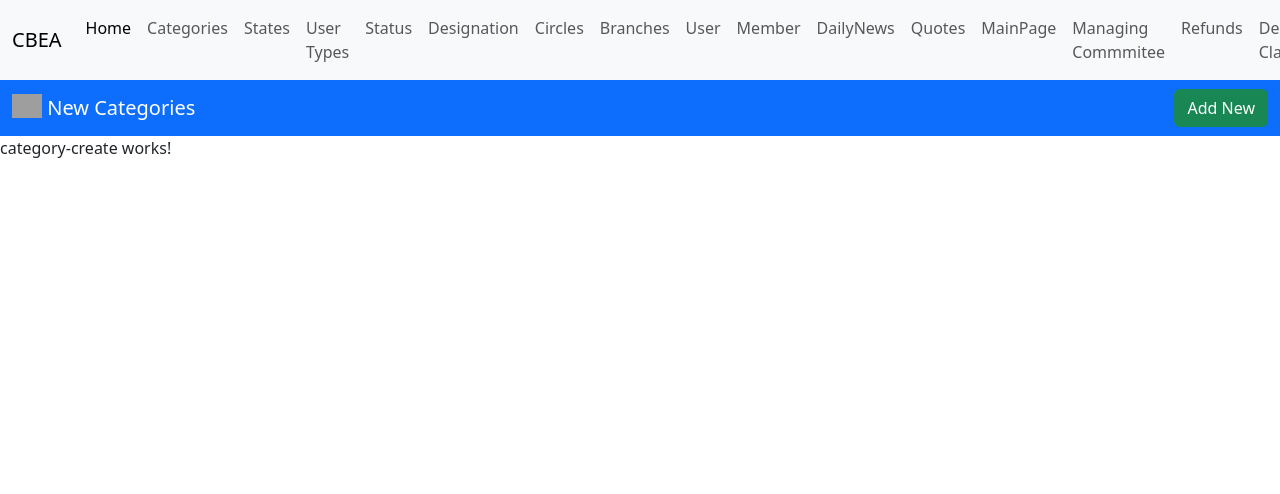
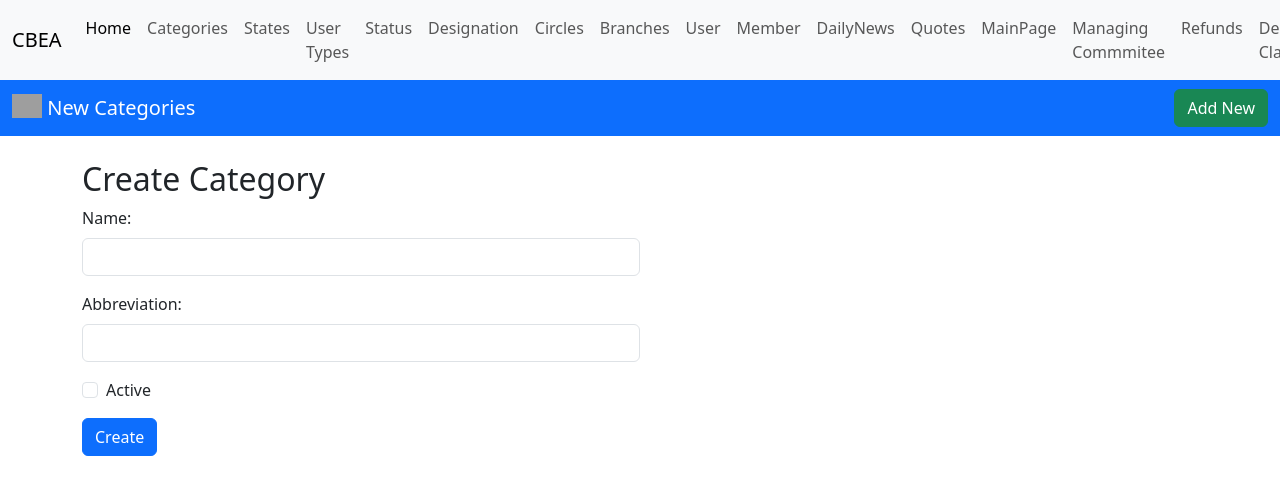
Before and after one commit to sreenathGanga1988/cbea-web, an Angular app: page /categories-create in a window 1280 px wide. Shown: the top 494 px of the page. Built offline with nearby package versions, Linux system fonts and the light colour scheme; grey boxes are pictures that could not be loaded.

Commit message:
commit detail

```diff
--- a/src/app/admin-portal/category/category-create/category-create.component.html
+++ b/src/app/admin-portal/category/category-create/category-create.component.html
@@ -1,3 +1,20 @@
 <app-title-bar [headingText]='headingText' (createNewItem)="handleCreateNewItem()"></app-title-bar>
 
-<p>category-create works!</p>
+<div class="container mt-4">
+  <h2>Create Category</h2>
+  <form (ngSubmit)="onSubmit()" class="col-md-6">
+    <div class="mb-3">
+      <label for="name" class="form-label">Name:</label>
+      <input type="text" id="name" [(ngModel)]="newCategory.name" name="name" class="form-control" required>
+    </div>
+    <div class="mb-3">
+      <label for="abbreviation" class="form-label">Abbreviation:</label>
+      <input type="text" id="abbreviation" [(ngModel)]="newCategory.abbreviation" name="abbreviation" class="form-control" required>
+    </div>
+    <div class="mb-3 form-check">
+      <input type="checkbox" id="isActive" [(ngModel)]="newCategory.isActive" name="isActive" class="form-check-input">
+      <label for="isActive" class="form-check-label">Active</label>
+    </div>
+    <button type="submit" class="btn btn-primary">Create</button>
+  </form>
+</div>
--- a/src/app/admin-portal/category/category-create/category-create.component.ts
+++ b/src/app/admin-portal/category/category-create/category-create.component.ts
@@ -1,17 +1,37 @@
-import { Component } from '@angular/core';
+import { Component, NgModule } from '@angular/core';
 import { TitleBarComponent } from '../../shared/title-bar/title-bar.component';
 import { Router } from '@angular/router';
 import { CategoryService } from '../../../Services/category.service';
+import { Category } from '../../../models/Common/category.model';
+import { FormsModule } from '@angular/forms';
 
 @Component({
   selector: 'app-category-create',
   standalone: true,
-  imports: [TitleBarComponent],
+  imports: [TitleBarComponent,FormsModule],
   templateUrl: './category-create.component.html',
   styleUrl: './category-create.component.css'
 })
 export class CategoryCreateComponent {
-  headingText="New Categories"
+  headingText="New Categories";
+  newCategory: Category = {
+    id: 0,
+    name: '',
+    abbreviation: '',
+    isActive: false,
+    createdByUserId: null,
+    createdDate: null,
+    modifiedByUserId: null,
+    modifiedDate: null,
+    isDeleted: false,
+    deletedByByUserId: null,
+    statusString: '',
+    btnString: '',
+    addedUser: '',
+    modifiedUser: '',
+    deletedUser: '',
+    deletedDate: null
+  };
   constructor(private router: Router,private categoryService: CategoryService ) {
 
 
@@ -20,4 +40,20 @@ export class CategoryCreateComponent {
 
     this.router.navigate(['/categories-create']);
   }
+
+
+  onSubmit() {
+
+
+    this.categoryService.postCategories(this.newCategory).subscribe({
+      next: (res) => {
+
+
+
+      },
+      error: (res) => {
+        alert("Erro while Adding")
+      }
+    })
+  }
 }
--- a/src/app/admin-portal/circle/circle-list/circle-list.component.ts
+++ b/src/app/admin-portal/circle/circle-list/circle-list.component.ts
@@ -20,7 +20,8 @@ export class CircleListComponent {
     ,{columnDef:'dpCode',header:'DpCode',colType:CellType.Text},
     {columnDef:'name',header:'Name',colType:CellType.Text}
     ,{columnDef:'isActive',header:'Status',colType:CellType.Status}
-    ,{columnDef:'btnString',header:'Actions',colType:CellType.Button} ];
+    // ,{columnDef:'btnString',header:'Actions',colType:CellType.Button}
+  ];
 
   constructor(private router: Router) {}
 
--- a/src/app/admin-portal/state/state-list/state-list.component.ts
+++ b/src/app/admin-portal/state/state-list/state-list.component.ts
@@ -27,7 +27,8 @@ export class StateListComponent {
     {columnDef:'name',header:'Name',colType:CellType.Text}
     ,{columnDef:'isActive',header:'Status',colType:CellType.Status}
     ,{columnDef:'createdDate',header:'Date',colType:CellType.Text}
-   ,{columnDef:'btnString',header:'Actions',colType:CellType.Button} ];
+  //  ,{columnDef:'btnString',header:'Actions',colType:CellType.Button}
+  ];
 
     handleCreateNewItem() {
 
--- a/src/app/admin-portal/usertype/usertype-list/usertype-list.component.ts
+++ b/src/app/admin-portal/usertype/usertype-list/usertype-list.component.ts
@@ -27,7 +27,8 @@ export class UsertypeListComponent {
 
     ,{columnDef:'description',header:'Description',colType:CellType.Button}
     ,{columnDef:'isActive',header:'Status',colType:CellType.Status}
-    ,{columnDef:'btnString',header:'Actions',colType:CellType.Button} ];
+    // ,{columnDef:'btnString',header:'Actions',colType:CellType.Button}
+  ];
     handleCreateNewItem() {
 
       this.router.navigate(['/usertypes-create']);
```
